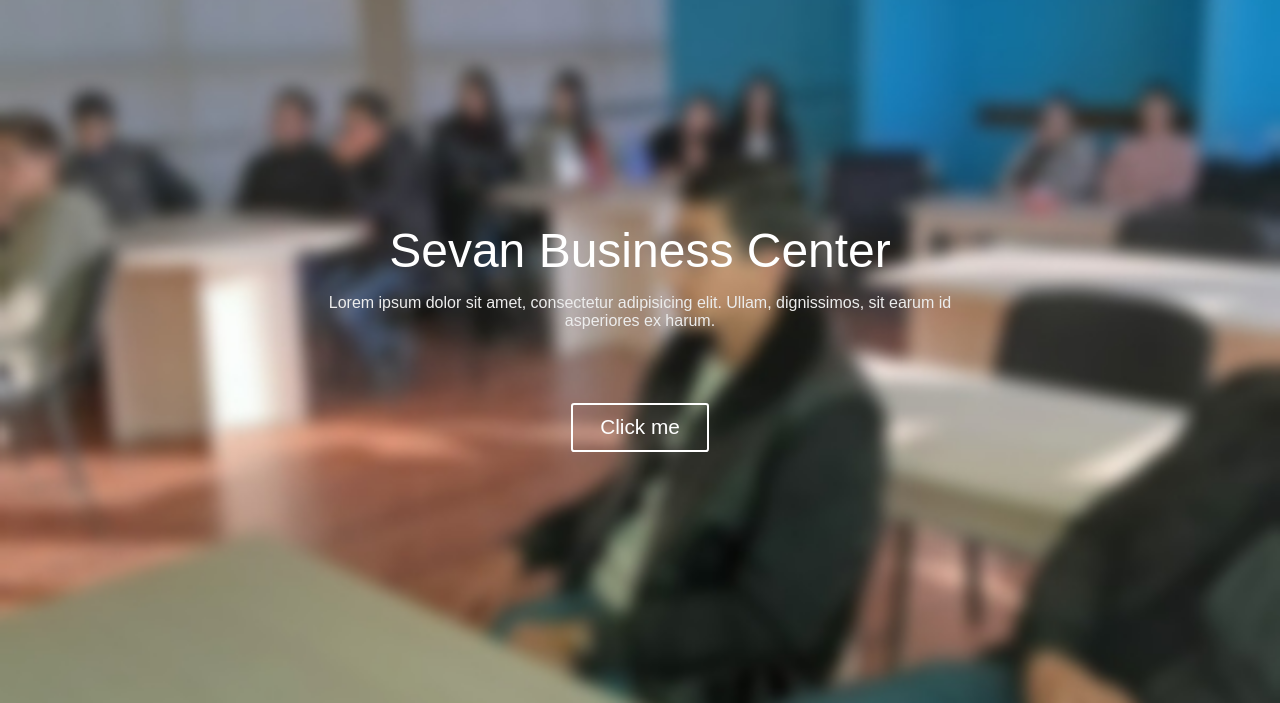
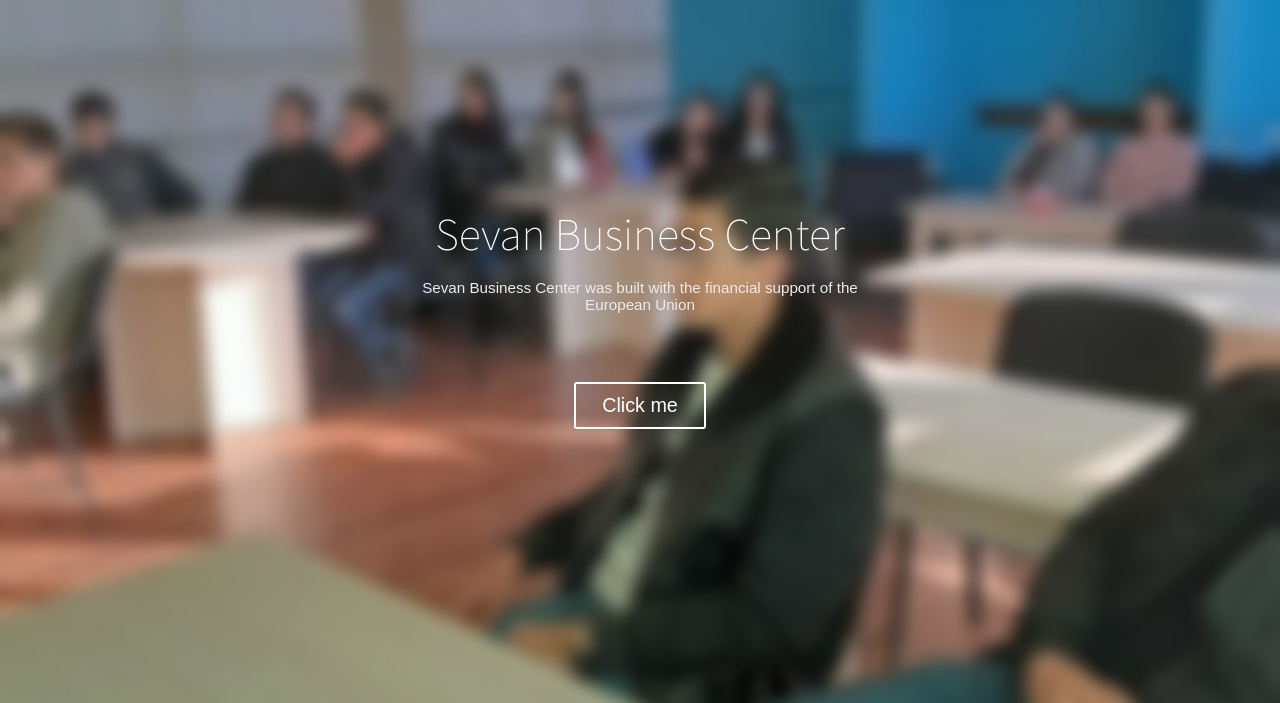
Before and after one commit to HaykKocharyan/SBCI, a plain HTML site: page index.html in a window 1280 px wide. Shown: the part 97-800 px from the top of the page. Drawn offline with Linux system fonts and the light colour scheme.

Commit message:
new font and parallax effect

```diff
--- a/css/style.css
+++ b/css/style.css
@@ -1,3 +1,17 @@
+/*! Generated by Font Squirrel (https://www.fontsquirrel.com) on February 14, 2020 */
+
+
+
+@font-face {
+    font-family: 'source_sans_proextralight';
+    src: url('../fonts/sourcesanspro-extralight-webfont.woff') format('woff2'),
+         url('../fonts/sourcesanspro-extralight-webfont.woff2') format('woff');
+    font-weight: normal;
+    font-style: normal;
+
+}
+
+
 *{
 	-webkit-box-sizing: border-box;
 	-moz-box-sizing: border-box;
@@ -38,11 +52,13 @@ body{
 	background-image: url(../img/main-bg.jpg);
 	-webkit-background-size: cover;
 	background-size: cover;
+	background-position: center 0;
 	width: 100%;
 	min-height: 50em;
 	text-align: center;
 }
 .main-header{
+	font-family: source_sans_proextralight, sans-serif;
 	font-size: 3em;
 	font-weight: 400;
 }
@@ -50,7 +66,8 @@ body{
 	color: #fff;
 	display: inline-block;
 	margin-top: 20em;
-	max-width: 50%;
+	max-width: 39%;
+	font-size: .95em;
 }
 .main-paragraph{
 	margin-top: 1em;
--- a/index.html
+++ b/index.html
@@ -4,6 +4,8 @@
 	<meta charset="UTF-8">
 	<title>Sevan Business Center — To promote innovation</title>
 	<link rel="stylesheet" href="css/style.css">
+	<link rel="shortcut icon" href="favicon.ico" type="image/x-icon">
+	<script src="js/parallax.js"></script>
 </head>
 <body>
 	<section class="menu-section">
@@ -16,12 +18,11 @@
 			<div class="menu-item"><a href="#">Get Points</a></div>
 		</div>
 	</section>
-
 	<section class="main-image">
 		<div class="main-bg">
 			<div class="container">
 				<h1 class="main-header">Sevan Business Center</h1>
-				<p class="main-paragraph">Lorem ipsum dolor sit amet, consectetur adipisicing elit. Ullam, dignissimos, sit earum id asperiores ex harum. </p>
+				<p class="main-paragraph">Sevan Business Center was built with the financial support of the European Union</p>
 				<button class="btn main-btn">Click me</button>
 			</div>
 		</div>
--- /dev/null
+++ b/js/parallax.js
@@ -0,0 +1,17 @@
+//pageYOffset
+//pageXOffset
+var MobileWidth = 767;
+var TabletWidth = 959;
+var DesktopWidth = 1599;
+
+ document.addEventListener('DOMContentLoaded', function(){
+	var width = document.body.clientWidth;
+
+	if (width > TabletWidth){	//if we use pc than
+		window.addEventListener('scroll', function() {	//add parallax function
+  			let BgElement = document.getElementsByClassName("main-bg")[0];
+  			BgElement.style.backgroundPosition = 'center ' + pageYOffset*0.7 + 'px';
+
+		});
+	}
+});
```
Also changed, not shown: favicon.ico (added), fonts/sourcesanspro-extralight-webfont.woff (added), fonts/sourcesanspro-extralight-webfont.woff2 (added).
